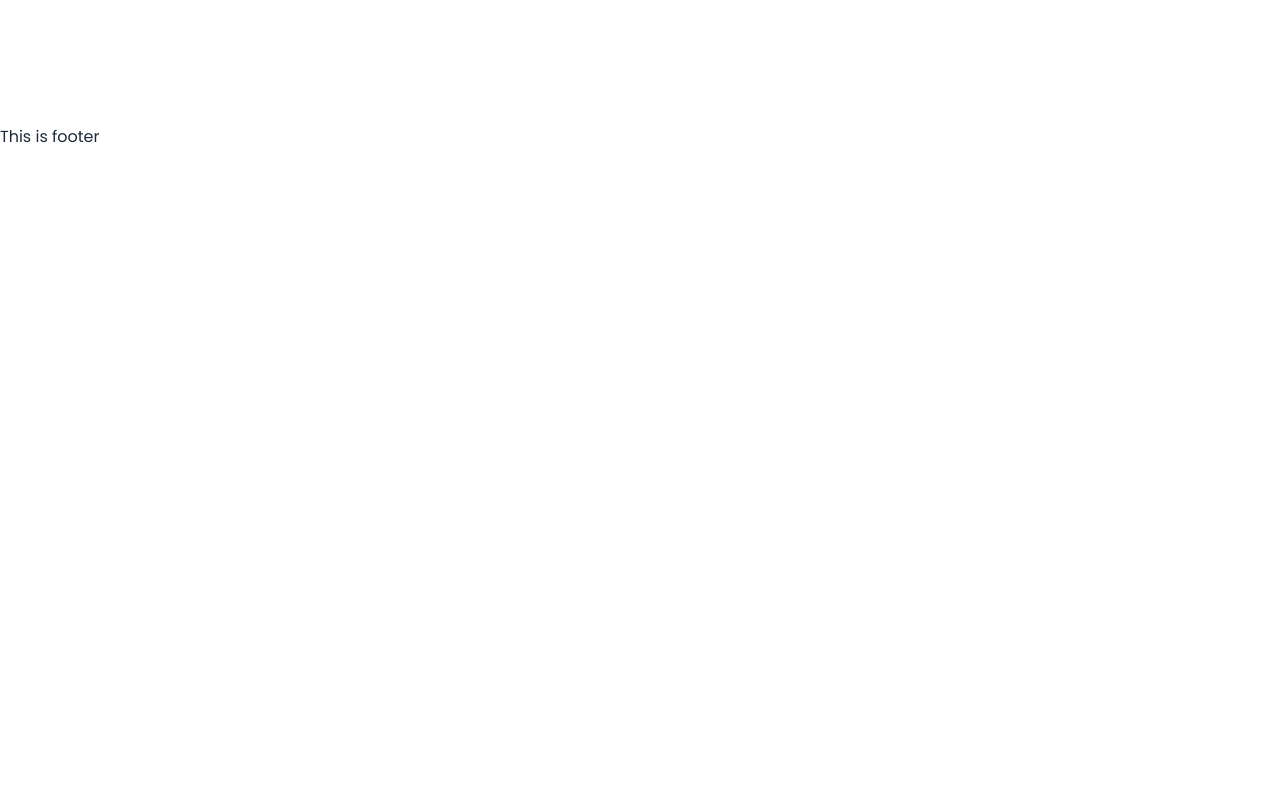
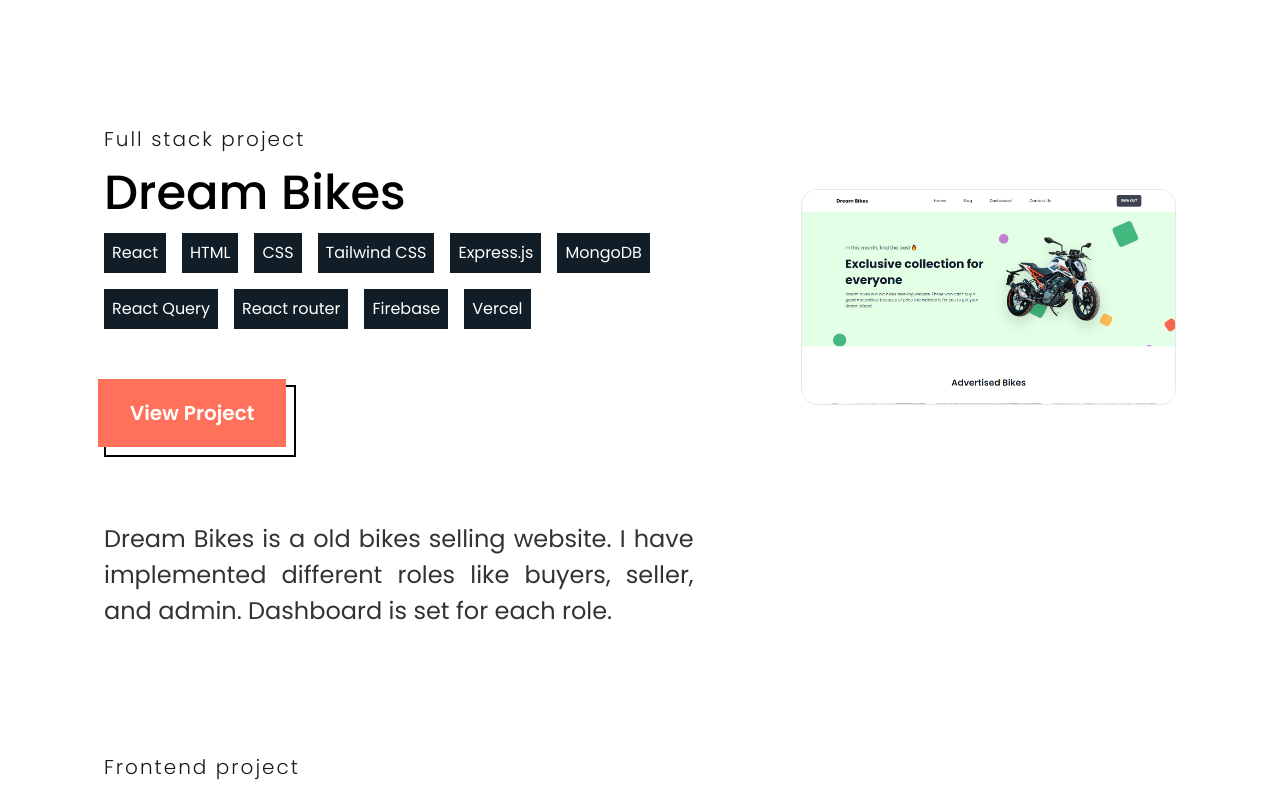
Before and after one commit to Mehedi-Hasan0/mahedi-hasan-portfolio, a React (Create React App) app: page / in a window 1280 px wide. Shown: the part 1991-2789 px from the top of the page. Before the commit the page ends 2140 px from the top, so only its background shows below. Built offline with nearby package versions, Linux system fonts and the light colour scheme.

Commit message:
3 projects added

```diff
--- a/src/Pages/Home/Projects/Projects.js
+++ b/src/Pages/Home/Projects/Projects.js
@@ -1,8 +1,8 @@
 import React from 'react';
 import { Link } from 'react-router-dom'
 import pro1 from '../../../assets/images/projects1.png';
-import pro2 from '../../../assets/images/projects2.png';
-import pro3 from '../../../assets/images/projects3.png';
+import pro2 from '../../../assets/images/pro2.png';
+import pro3 from '../../../assets/images/proj3.png';
 
 
 const Projects = () => {
@@ -14,9 +14,10 @@ const Projects = () => {
                         <h2 className='text-[#2f2f2f] text-4xl relative z-20'>Projects</h2>
                         <hr className='border-[#ff715b] border-[10px] w-32 relative left-1 bottom-4 z-10' />
                     </div>
-                    <div className='flex md:flex-row flex-col justify-between'>
+                    {/* project 1 */}
+                    <div className='flex md:flex-row flex-col justify-between mb-24'>
                         <div className='md:w-[55%]'>
-                            <h4 className=' text-black font-light text-xl tracking-widest mb-4'>Full stack project</h4>
+                            <h4 className=' text-black font-light text-xl tracking-widest mb-4 opacity-90'>Full stack project</h4>
                             <h2 className='text-black font-medium text-5xl mb-4'>Alex</h2>
                             <div className='flex flex-wrap gap-4 md:mb-14 mb-10'>
                                 <p className='p-2 bg-[#121E27] text-white inline-block tooltip' data-tip='Frontend'>React</p>
@@ -44,6 +45,62 @@ const Projects = () => {
                             <img src={pro1} alt="" className=' border rounded-2xl hover:shadow-2xl  mt-16 hover:mt-14 transition-all cursor-pointer' />
                         </div>
                     </div>
+                    {/* project 2 */}
+                    <div className='flex md:flex-row flex-col justify-between mb-24'>
+                        <div className='md:w-[55%]'>
+                            <h4 className=' text-black font-light text-xl tracking-widest mb-4 opacity-90'>Full stack project</h4>
+                            <h2 className='text-black font-medium text-5xl mb-4'>Dream Bikes</h2>
+                            <div className='flex flex-wrap gap-4 md:mb-14 mb-10'>
+                                <p className='p-2 bg-[#121E27] text-white inline-block tooltip' data-tip='Frontend'>React</p>
+                                <p className='p-2 bg-[#121E27] text-white inline-block tooltip' data-tip='Frontend'>HTML</p>
+                                <p className='p-2 bg-[#121E27] text-white inline-block tooltip' data-tip='Frontend'>CSS</p>
+                                <p className='p-2 bg-[#121E27] text-white inline-block tooltip' data-tip='Frontend Css Framework'>Tailwind CSS</p>
+                                <p className='p-2 bg-[#121E27] text-white inline-block tooltip' data-tip='Backend'>Express.js</p>
+                                <p className='p-2 bg-[#121E27] text-white inline-block tooltip' data-tip='Database'>MongoDB</p>
+                                <p className='p-2 bg-[#121E27] text-white inline-block '>React Query</p>
+                                <p className='p-2 bg-[#121E27] text-white inline-block tooltip' data-tip='Frontend'>React router</p>
+                                <p className='p-2 bg-[#121E27] text-white inline-block tooltip' data-tip='Authentication'>Firebase</p>
+                                <p className='p-2 bg-[#121E27] text-white inline-block tooltip' data-tip='Tools'>Vercel</p>
+                            </div>
+                            <div className='border-2 border-black inline-block md:mb-16 mb-7'>
+                                <Link>
+                                    <div className='bg-[#ff715b] py-5 px-8 relative right-2 bottom-2 hover:right-0 hover:bottom-0 transition-all'>
+                                        <p className='text-white text-xl font-semibold'>View Project</p>
+                                    </div>
+                                </Link>
+                            </div>
+                            <p className='text-black md:text-2xl text-base md:leading-normal md:mb-7 opacity-80 text-justify'>Dream Bikes is a old bikes selling website. I have implemented different roles like buyers, seller, and admin. Dashboard is set for each role.</p>
+                        </div>
+                        <div className='md:w-[35%] sm:w-[70%] w-[80%] mx-auto md:mx-0'>
+                            <img src={pro2} alt="" className=' border rounded-2xl hover:shadow-2xl  mt-16 hover:mt-14 transition-all cursor-pointer' />
+                        </div>
+                    </div>
+                    {/* projects 3 */}
+                    <div className='flex md:flex-row flex-col justify-between mb-20'>
+                        <div className='md:w-[55%]'>
+                            <h4 className=' text-black font-light text-xl tracking-widest mb-4 opacity-90'>Frontend project</h4>
+                            <h2 className='text-black font-medium text-5xl mb-4'>Quiz Show</h2>
+                            <div className='flex flex-wrap gap-4 md:mb-14 mb-10'>
+                                <p className='p-2 bg-[#121E27] text-white inline-block tooltip' data-tip='Frontend'>React</p>
+                                <p className='p-2 bg-[#121E27] text-white inline-block tooltip' data-tip='Frontend'>HTML</p>
+                                <p className='p-2 bg-[#121E27] text-white inline-block tooltip' data-tip='Frontend'>CSS</p>
+                                <p className='p-2 bg-[#121E27] text-white inline-block tooltip' data-tip='Frontend Css Framework'>Tailwind CSS</p>
+                                <p className='p-2 bg-[#121E27] text-white inline-block tooltip' data-tip='Frontend'>React router</p>
+                                <p className='p-2 bg-[#121E27] text-white inline-block tooltip' data-tip='Authentication'>Firebase</p>
+                            </div>
+                            <div className='border-2 border-black inline-block md:mb-16 mb-7'>
+                                <Link>
+                                    <div className='bg-[#ff715b] py-5 px-8 relative right-2 bottom-2 hover:right-0 hover:bottom-0 transition-all'>
+                                        <p className='text-white text-xl font-semibold'>View Project</p>
+                                    </div>
+                                </Link>
+                            </div>
+                            <p className='text-black md:text-2xl text-base md:leading-normal md:mb-7 opacity-80 text-justify'>It's a quiz app for testing knowledge of a frontend developer. I implemented basic authentication.</p>
+                        </div>
+                        <div className='md:w-[35%] sm:w-[70%] w-[80%] mx-auto md:mx-0'>
+                            <img src={pro3} alt="" className=' border rounded-2xl hover:shadow-2xl  mt-16 hover:mt-14 transition-all cursor-pointer' />
+                        </div>
+                    </div>
                 </div>
             </div>
         </section>
--- a/src/index.css
+++ b/src/index.css
@@ -8,6 +8,7 @@ body {
   margin: 0;
   padding: 0;
   font-family: "Poppins", sans-serif;
+  background-color: white;
 }
 
 code {
```
Also changed, not shown: src/assets/images/pro2.png (added), src/assets/images/proj3.png (added).
